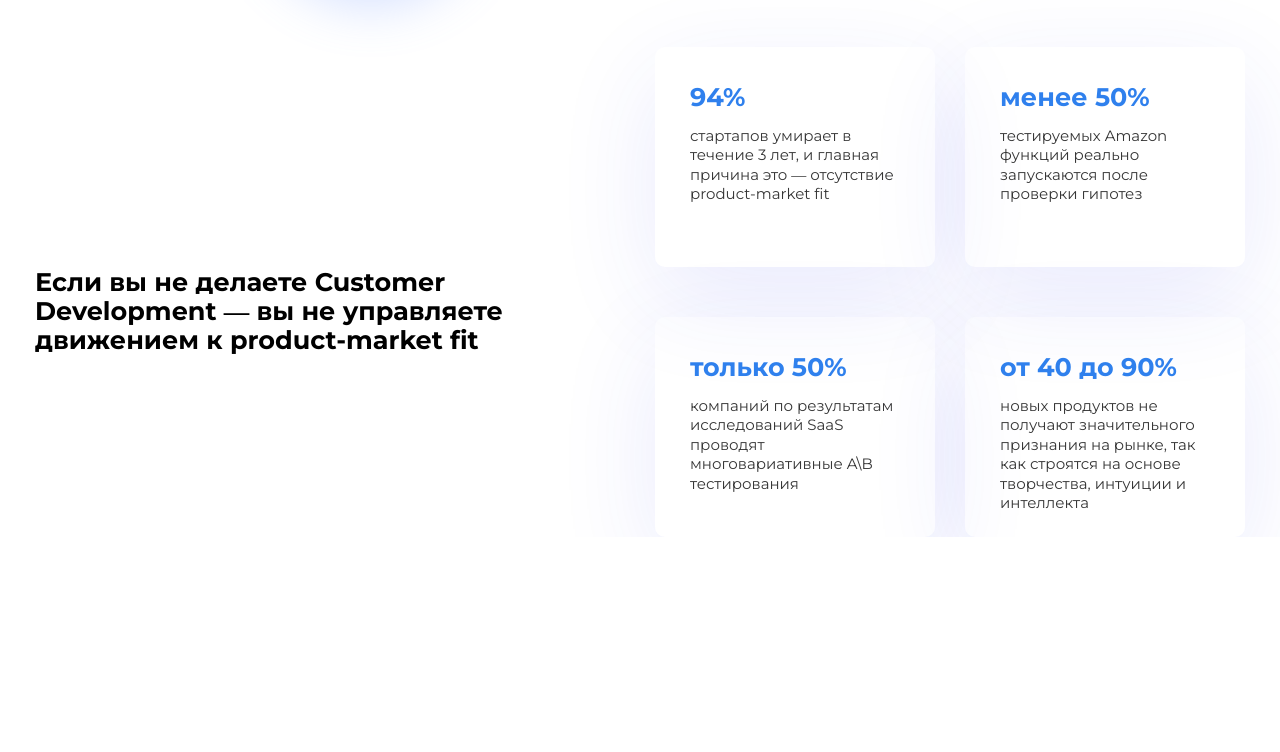
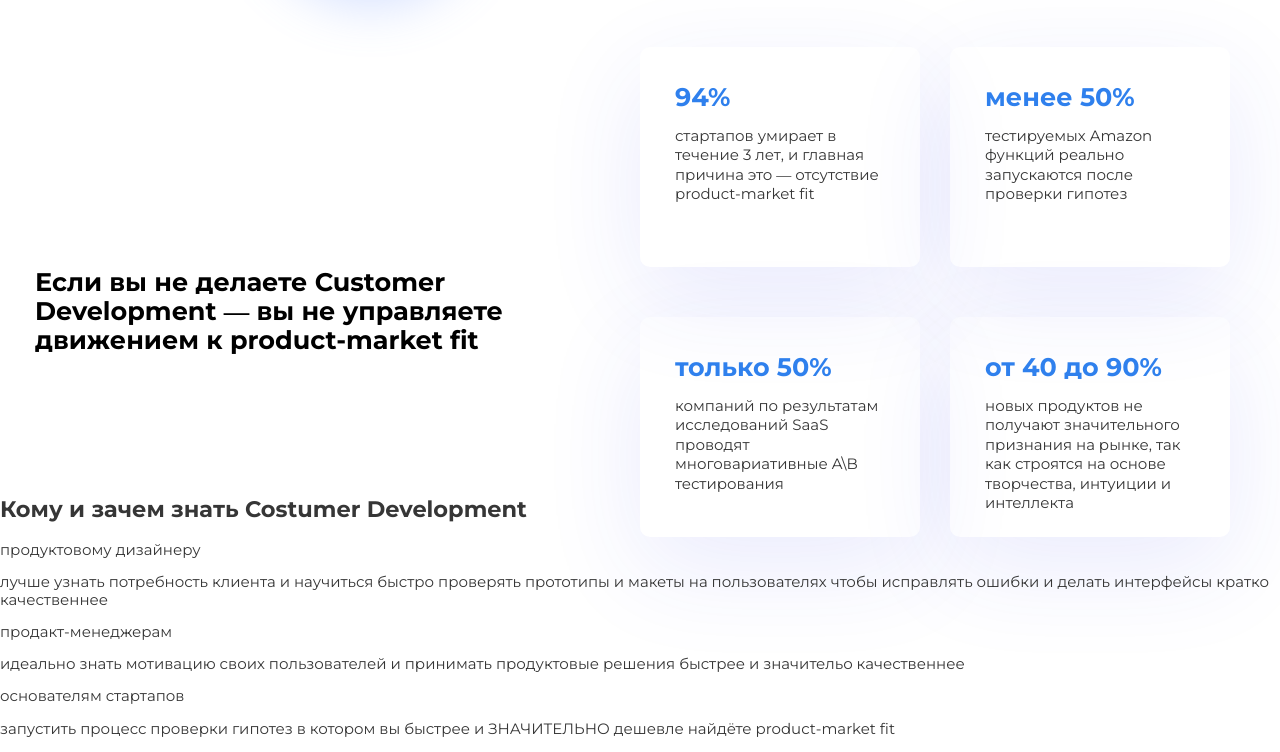
Before and after one commit to UnluckiBoy/CustDev, a plain HTML site: page index.html in a window 1280 px wide. Shown: the part 696-1448 px from the top of the page. Before the commit the page ends 1233 px from the top, so only its background shows below. Drawn offline with Linux system fonts and the light colour scheme.

Commit message:
add third main block

```diff
--- a/index.html
+++ b/index.html
@@ -64,7 +64,7 @@
             <p><a class="assessment__more" href="#">Читать отзыв »</a></p>
           </div>
         </div>
-        <div class="second-main-block">
+        <div class="second-main-block clearfix">
           <div class="second-main-block__left-box">
             <div class="box">
             <p class="second-main-block__left-box__text">Если вы не делаете Customer Development ― вы не управляете движением к product-market fit</p>
@@ -89,5 +89,26 @@
             </div>
           </div>
         </div>
+        <div class="third-main-block">
+          <div class="third-main-block__center-box">
+            <div class="third-main-block__center-box__top">
+              <h2 class="third-main-block__center-box__top__title">Кому и зачем знать Costumer Development</h2>
+            </div>
+            <div class="third-main-block__center-box__bottom">
+              <div class="third-main-block__center-box__bottom__mini">
+                <p class="third-main-block__center-box__bottom__mini__title">продуктовому дизайнеру</p>
+                <p>лучше узнать потребность клиента и научиться быстро проверять прототипы и макеты на пользователях чтобы исправлять ошибки и делать интерфейсы кратко качественнее</p>
+              </div>
+              <div class="third-main-block__center-box__bottom__mini">
+                <p class="third-main-block__center-box__bottom__mini__title">продакт-менеджерам</p>
+                <p>идеально знать мотивацию своих пользователей и принимать продуктовые решения быстрее и значительо качественнее</p>
+              </div>
+              <div class="third-main-block__center-box__bottom__mini">
+                <p class="third-main-block__center-box__bottom__mini__title">основателям стартапов</p>
+                <p>запустить процесс проверки гипотез в котором вы быстрее и ЗНАЧИТЕЛЬНО дешевле найдёте product-market fit</p>
+              </div>
+            </div>
+          </div>
+        </div>
       </body>
   </html>
```
